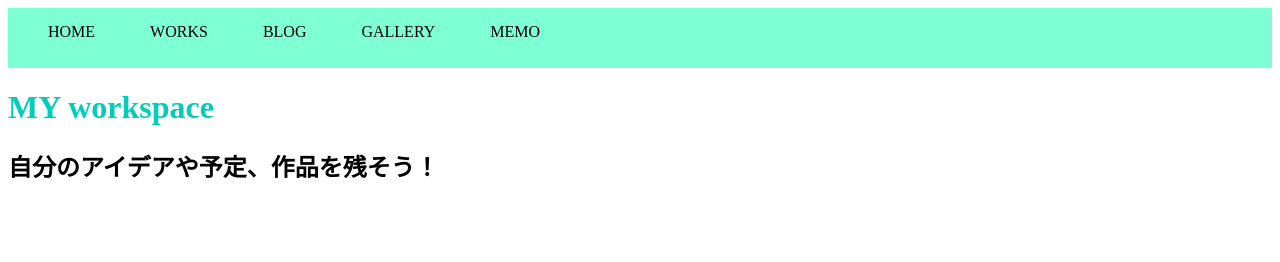
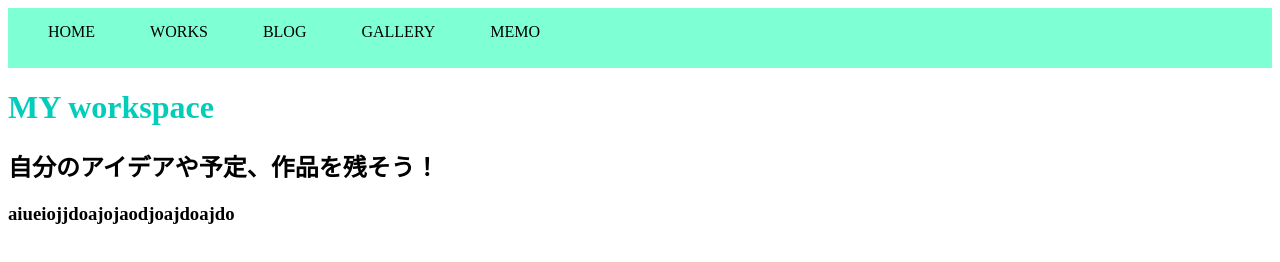
Before and after one commit to kyodoruuuuu/comicworks, a plain HTML site: page index.html in a window 1280 px wide. Drawn offline with Linux system fonts and the light colour scheme.

Commit message:
change comment

```diff
--- a/index.html
+++ b/index.html
@@ -19,5 +19,6 @@
   <body>
     <h1 class="title">MY workspace</h1>
     <h2>自分のアイデアや予定、作品を残そう！</h2>
+    <h3>aiueiojjdoajojaodjoajdoajdo</h3>
   </body>
 </html>
```
